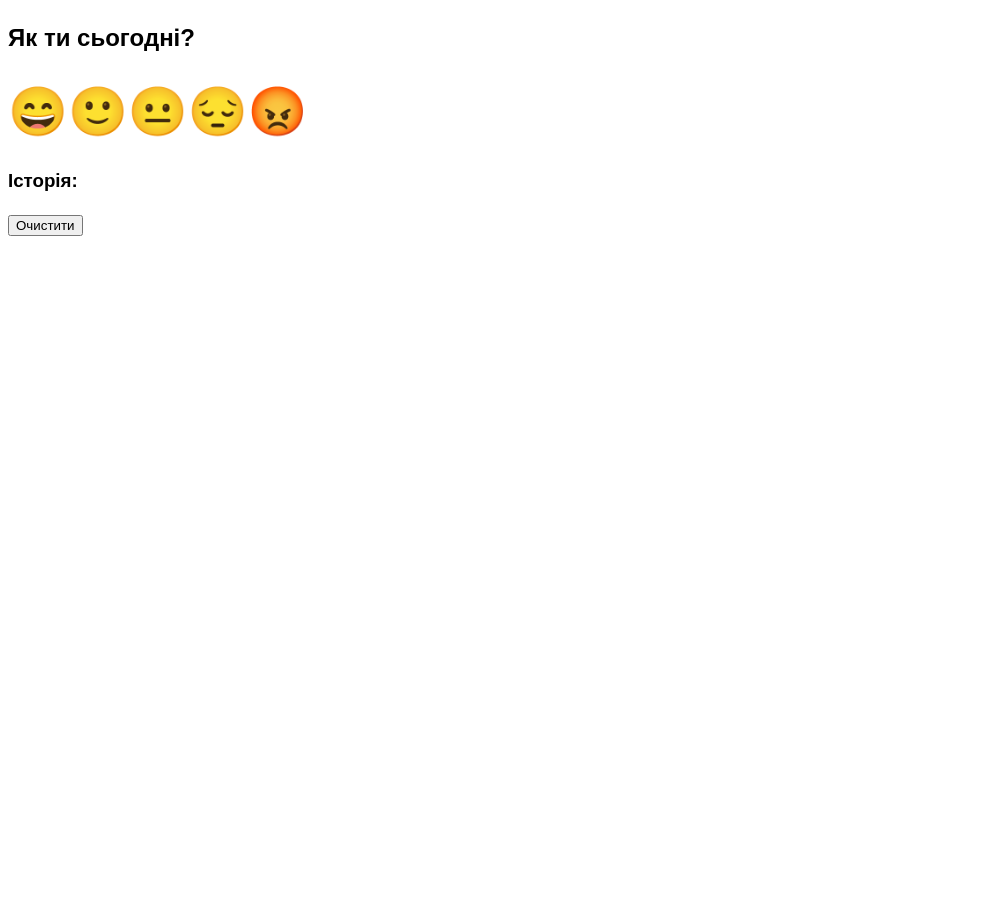
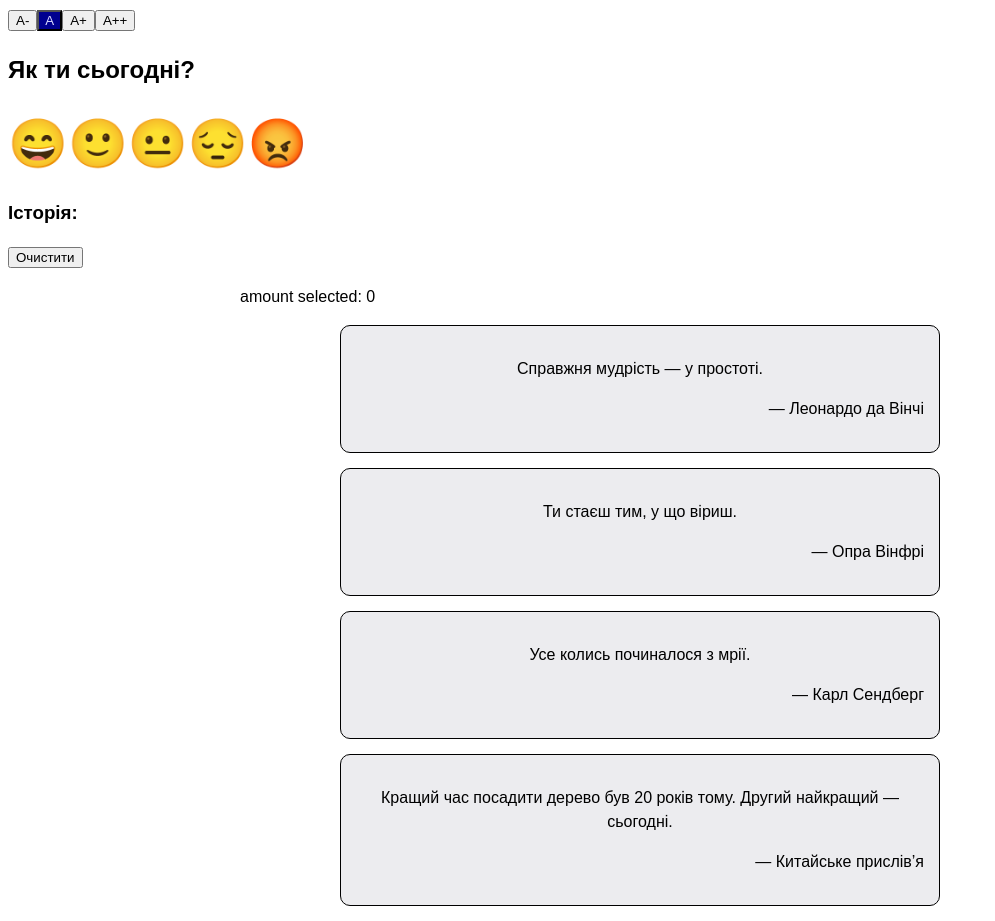
Before and after one commit to Ehorga/react-18-11-25, a React (Vite) app: page / in a window 1280 px wide. Shown: the whole page, without its empty margins (0-995 px from the left). Before the commit the page ends 800 px from the top, so only its background shows below. Built offline with nearby package versions, Linux system fonts and the light colour scheme; the HTML template or start-up script is replaced by a standard one.

Commit message:
propChildrenSize

```diff
--- a/src/App.jsx
+++ b/src/App.jsx
@@ -1,11 +1,17 @@
 import "./App.css";
-import MoodTracker from "./components/MoodTracker/MoodTracker";
+import TextSizeWrapper from "./components/TextSizeWrapper/TextSizeWrapper";
+import QuoteList from './components/QuoteList/QuoteList';
+import MoodTracker from './components/MoodTracker/MoodTracker';
+
 
 
 const App = () => {
   return (
     <>
+    <TextSizeWrapper>
       <MoodTracker/>
+      <QuoteList/>
+     </TextSizeWrapper>
     </>
   );
 };
--- a/src/components/QuoteList/QuoteList.jsx
+++ b/src/components/QuoteList/QuoteList.jsx
@@ -8,7 +8,7 @@ const QuoteList = () => {
   const showQuotes = (quote) => (
     <Quote key={quote.text} text={quote.text} author={quote.author} setCount = {setCount}/>
   );
-  return <section className={styles.quotes}><p>{count}</p> {quotes.map(showQuotes)}</section>;
+  return <section className={styles.quotes}><p> amount selected: {count}</p> {quotes.map(showQuotes)}</section>;
 };
 
 export default QuoteList;
--- /dev/null
+++ b/src/components/TextSizeWrapper/TextSize.module.scss
@@ -0,0 +1,5 @@
+@use "/src/assets/common/colors" as *;
+.active{
+    background-color:$bgDark ;
+    color: $bgLight;
+}
--- /dev/null
+++ b/src/components/TextSizeWrapper/TextSizeControls.jsx
@@ -0,0 +1,26 @@
+import React from "react";
+import PropTypes from "prop-types";
+import classNames from "classnames";
+import { TEXT_SIZE_OPTIONS } from "../../constants";
+import styles from "./TextSize.module.scss";
+
+const TextSizeControls = (props) => {
+  const { size, setSize } = props;
+  const showButton = ([title, option]) => (
+    <button
+      onClick={() => {
+        setSize(title);
+      }}
+      key={title}
+      className={classNames({ [styles.active]: size === title })}
+    >
+      {option.label}
+    </button>
+  );
+
+  return <div>{Object.entries(TEXT_SIZE_OPTIONS).map(showButton)}</div>;
+};
+
+TextSizeControls.propTypes = {};
+
+export default TextSizeControls;
--- /dev/null
+++ b/src/components/TextSizeWrapper/TextSizeWrapper.jsx
@@ -0,0 +1,20 @@
+import {useState} from "react";
+import PropTypes from "prop-types";
+import TextSizeControls from "./TextSizeControls";
+import { TEXT_SIZE_OPTIONS } from "../../constants";
+
+const TextSizeWrapper = (props) => {
+  const { children } = props;
+  const [size, setSize] = useState("medium");
+
+  return (
+    <div style={{fontSize:TEXT_SIZE_OPTIONS[size].fontSize+"px"}}>
+      <TextSizeControls size = {size} setSize = {setSize}/>
+      {children}
+    </div>
+  );
+};
+
+TextSizeWrapper.propTypes = {};
+
+export default TextSizeWrapper;
--- a/src/constants.js
+++ b/src/constants.js
@@ -1 +1,19 @@
 export const moods = ["😄", "🙂", "😐", "😔", "😡"];
+export const TEXT_SIZE_OPTIONS = {
+  small: {
+    label: "A-",
+    fontSize: 14
+  },
+  medium: {
+    label: "A",
+    fontSize: 16
+  },
+  large: {
+    label: "A+",
+    fontSize: 20
+  },
+   xlarge: {
+    label: "A++",
+    fontSize: 24
+  },
+};
```
